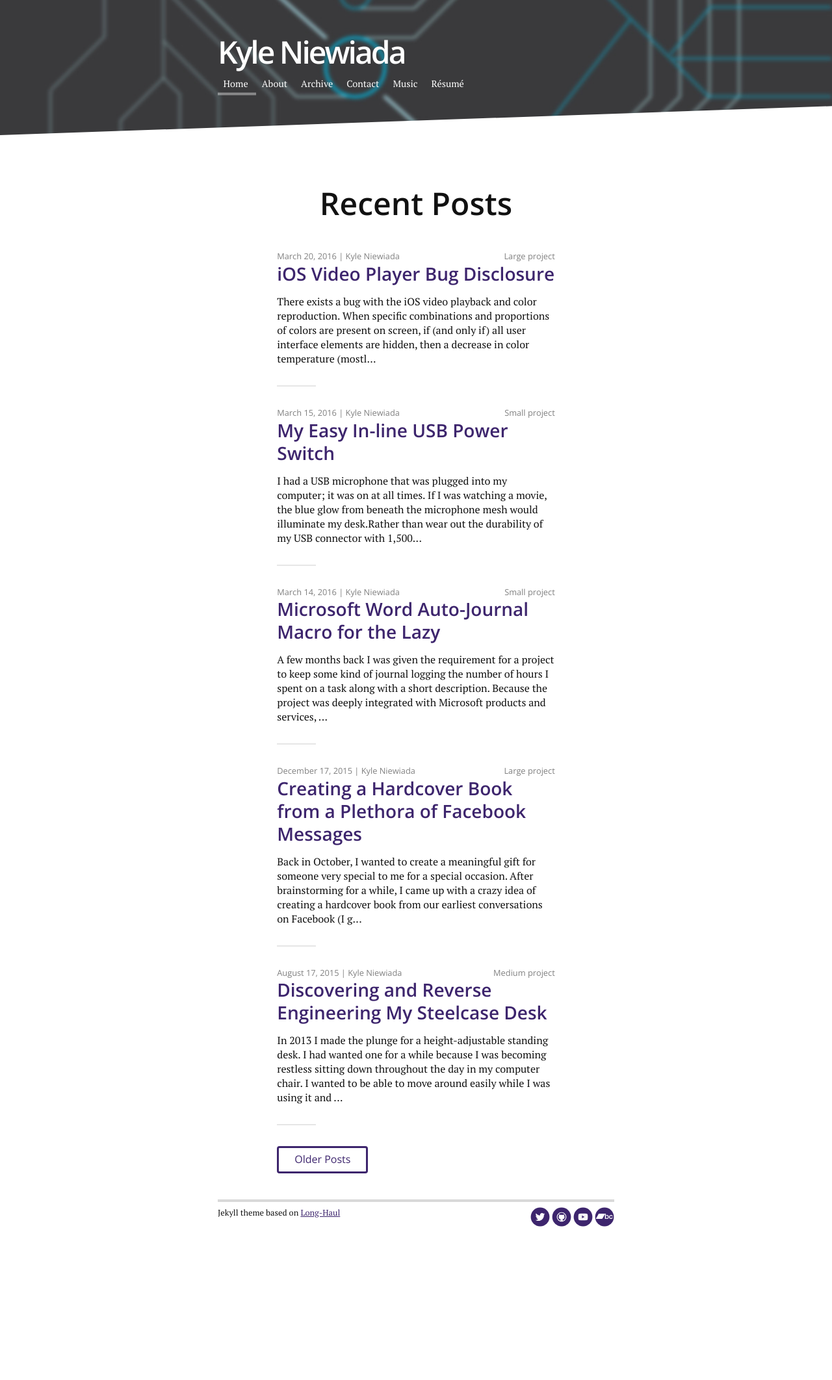
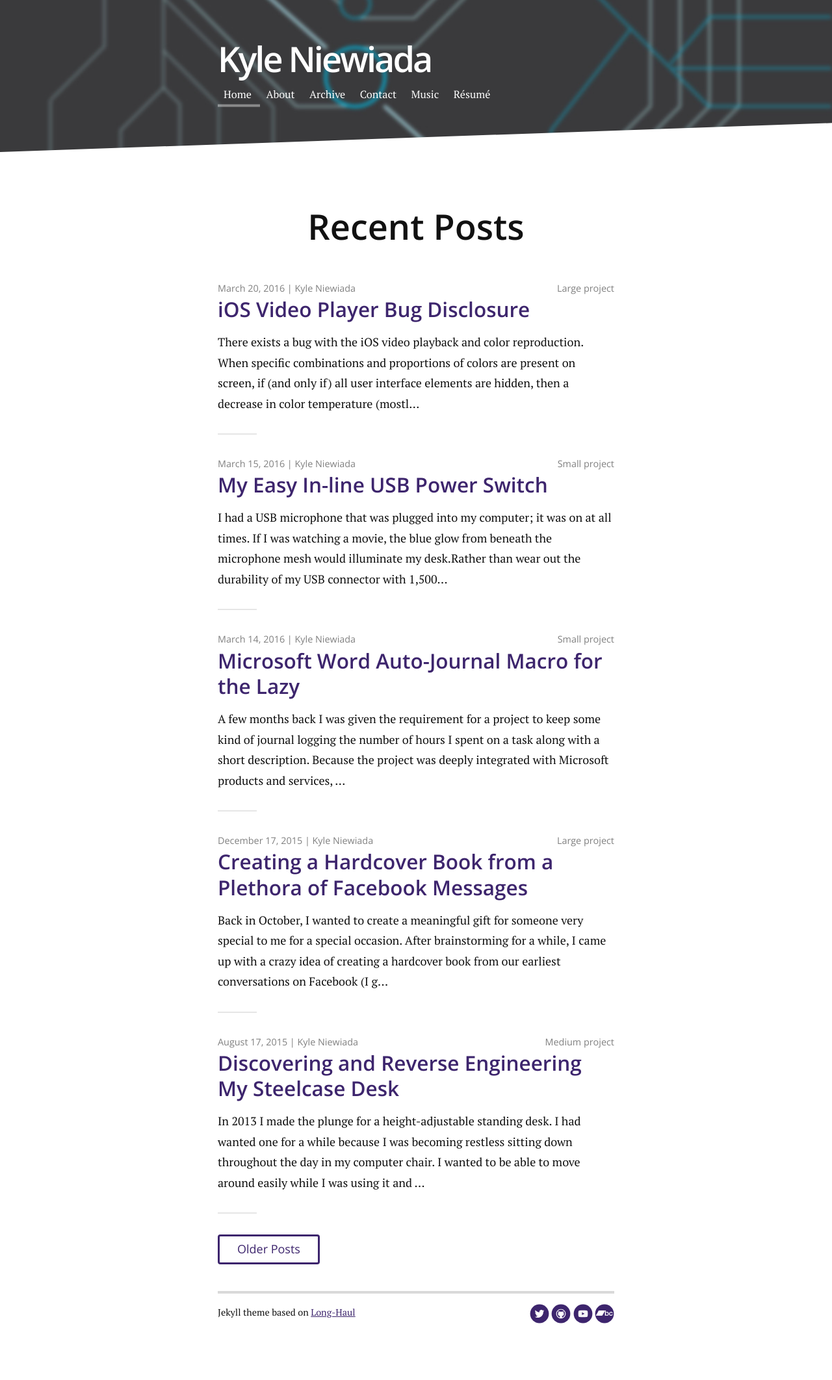
Before and after one commit to aav7fl/website-legacy, a Jekyll site: the page built from index.html, in a window 1280 px wide. Shown: the whole page at 65% size. Built offline with Jekyll 4.4.1, drawn with Linux system fonts in a browser that asks for light colours; nearby versions of some CDN libraries; the list of posts is cut into pages by our own code; before the commit the page ends 1972 px from its top, so only the background shows below that.

Commit message:
CSS fixes

```diff
--- a/_includes/main.scss
+++ b/_includes/main.scss
@@ -1,5 +1,3 @@
-// Use Compass
-//@import "compass";
 // Reset using Normalize
 @import "normalize";
 
@@ -7,28 +5,17 @@
 @import url(https://fonts.googleapis.com/css?family=Open+Sans:300,400,600|PT+Serif:400,700,400italic,700italic);
 
 // Site configuration
-@import "config";
-
-// Modules
-@import "base";
+@import "_config";
+// Import typography
+@import "typography";
+// Primary
+@import "_base";
+@import "_footer";
+@import "_header";
+// Secondary
 @import "blog";
 @import "buttons";
-@import "footer";
 @import "forms";
-@import "header";
 @import "home";
 @import "resume";
 @import "tables";
-
-
-// Import Partials
-@import "typography";
-
-
-// Mobile up base styles
-//@import "breakpoints/mobileup";
-
-// Import media queries add more as you desire
-
-
-// If IE support is needed you can add them here or create another stylesheet for specific IE fixes
--- a/_sass/_base.scss
+++ b/_sass/__base.scss
@@ -1,43 +1,7 @@
-/***************
-GLOBAL STYLES
-***************/
-	@media (min-width: 800px){
-	.content {
-		padding-top: 0;
-		position: relative;
-		z-index: 1;
-
-		&:after {
-			z-index: -1;
-			background: white;
-			content: "";
-			display: block;
-			width: 100%;
-			height: 25em;
-			position: absolute;
-			top: -2em;
-			left: 0;
-			-webkit-transform: skewY(-2deg);
-			-ms-transform: skewY(-2deg);
-			transform: skewY(-2deg);
-			-webkit-transform-origin: bottom left;
-			-ms-transform-origin: bottom left;
-			transform-origin: bottom left;
-		}
-	}
-
-	.container {
-		//@include container(800px);
-		width: 800px;
-		margin-right: auto;
-		margin-left: auto;
-		padding: 0;
-	}
-}
-
 /***************
 GLOBAL Extra
 ***************/
+
 .container {
 	max-width: 610px;
 	margin-right: auto;
@@ -89,6 +53,39 @@
 	max-width:100%;
 }
 
+@media (min-width: 800px){
+	.content {
+		padding-top: 0;
+		position: relative;
+		z-index: 1;
+
+		&:after {
+			z-index: -1;
+			background: white;
+			content: "";
+			display: block;
+			width: 100%;
+			height: 25em;
+			position: absolute;
+			top: -2em;
+			left: 0;
+			-webkit-transform: skewY(-2deg);
+			-ms-transform: skewY(-2deg);
+			transform: skewY(-2deg);
+			-webkit-transform-origin: bottom left;
+			-ms-transform-origin: bottom left;
+			transform-origin: bottom left;
+		}
+	}
+
+	.container {
+		//@include container(800px);
+		width: 800px;
+		margin-right: auto;
+		margin-left: auto;
+		padding: 0;
+	}
+}
 
 /***************
 LINK STYLING
--- a/_sass/_footer.scss
+++ b/_sass/__footer.scss
@@ -1,24 +1,3 @@
-/***************
-FOOTER STYLES
-***************/
-@media (min-width: 800px){
-	.footer {
-		&-links {
-			float: right;
-		}
-
-		.copy {
-			float: left;
-		}
-
-		.container {
-			padding: 1rem 0;
-			//@include container(800px);
-			//width: 800px;
-		}
-	}
-}
-
 /***************
 FOOTER STYLING
 ***************/
@@ -82,3 +61,21 @@
 		}
 	}
 }
+
+@media (min-width: 800px){
+	.footer {
+		&-links {
+			float: right;
+		}
+
+		.copy {
+			float: left;
+		}
+
+		.container {
+			padding: 1rem 0;
+			//@include container(800px);
+			//width: 800px;
+		}
+	}
+}
--- a/_sass/_header.scss
+++ b/_sass/__header.scss
@@ -31,10 +31,6 @@
 	}
 }
 
-
-/***************
-HEADER STYLING
-***************/
 @media (min-width: 800px){
 	.header {
 		height: 15em;
@@ -92,7 +88,6 @@
 	}
 }
 
-
 /***************
 MENU STYLING
 ***************/
--- a/_sass/_blog.scss
+++ b/_sass/_blog.scss
@@ -1,69 +1,3 @@
-/***************
-POST STYLING
-***************/
-@media (min-width: 800px){
-	.post {
-		h1, h2, h3, h4, h5, h6, p, ul, ol, dl, .pageTitle {
-			//@include span(9 of 12);
-			width: 75%;
-			float: none;
-			margin: 0 auto 2rem;
-		}
-
-		h1, .h1, h2, .h2, h3, .h3, h4, .h4, h5, .h5, h6, .h6 {
-			margin: 1rem auto;
-		}
-
-		.pageTitle {
-			margin: 2rem auto 1em;
-		}
-
-		.featuredImage {
-			position: relative;
-			margin-top: 2rem;
-
-			&:before {
-				background: white;
-				content: "";
-				display: block;
-				width: 100%;
-				height: 4em;
-				position: absolute;
-				top: -2em;
-				left: 0;
-				-webkit-transform: skewY(-2deg);
-				-ms-transform: skewY(-2deg);
-				transform: skewY(-2deg);
-				-webkit-transform-origin: bottom left;
-				-ms-transform-origin: bottom left;
-				transform-origin: bottom left;
-			}
-		}
-	}
-}
-
-/***************
-POST NAV STYLING
-***************/
-@media (min-width: 800px){
-	.postNav {
-
-		.prev, .next {
-			width: 50%;
-		}
-
-		.prev {
-			float: left;
-			text-align: left;
-		}
-
-		.next {
-			text-align: right;
-			float: right;
-		}
-	}
-}
-
 /***************
 POST STYLING
 ***************/
@@ -148,6 +82,47 @@
 	}
 }
 
+@media (min-width: 800px){
+	.post {
+		h1, h2, h3, h4, h5, h6, p, ul, ol, dl, .pageTitle {
+			//@include span(9 of 12);
+			//width: 75%;
+			float: none;
+			margin: 0 auto 2rem;
+		}
+
+		h1, .h1, h2, .h2, h3, .h3, h4, .h4, h5, .h5, h6, .h6 {
+			margin: 1rem auto;
+		}
+
+		.pageTitle {
+			margin: 2rem auto 1em;
+		}
+
+		.featuredImage {
+			position: relative;
+			margin-top: 2rem;
+
+			&:before {
+				background: white;
+				content: "";
+				display: block;
+				width: 100%;
+				height: 4em;
+				position: absolute;
+				top: -2em;
+				left: 0;
+				-webkit-transform: skewY(-2deg);
+				-ms-transform: skewY(-2deg);
+				transform: skewY(-2deg);
+				-webkit-transform-origin: bottom left;
+				-ms-transform-origin: bottom left;
+				transform-origin: bottom left;
+			}
+		}
+	}
+}
+
 /***************
 POST NAV STYLING
 ***************/
@@ -223,3 +198,22 @@
 		}
 	}
 }
+
+@media (min-width: 800px){
+	.postNav {
+
+		.prev, .next {
+			width: 50%;
+		}
+
+		.prev {
+			float: left;
+			text-align: left;
+		}
+
+		.next {
+			text-align: right;
+			float: right;
+		}
+	}
+}
--- a/_sass/_home.scss
+++ b/_sass/_home.scss
@@ -5,7 +5,7 @@
 	#home {
 		.posts, .pageTitle, .pagination {
 			//@include span(9 of 12);
-			width: 75%;
+			width: 100%;
 			float: none;
 			margin: 0 auto 1.5em;
 		}
--- a/_sass/ie.scss
+++ /dev/null
@@ -1,29 +0,0 @@
-.lt-ie9.js {
-
-	.logo {
-		padding-left: 20px;
-	}
-
-	.nav-collapse {
-		clip: auto;
-		width: 100%;
-		float: right;
-		max-height: none;
-		clear: none;
-		overflow: visible;
-		text-align: right;
-		padding-right: 20px;
-
-		ul {
-			padding-top: 8px;
-
-			li {
-				width: auto;
-				background: none;
-				display: inline-block;
-				margin-left: 20px;
-				border:none;
-			}
-		}
-	}
-}
```
Also changed, not shown: _sass/__config.scss (renamed from _sass/_config.scss).
